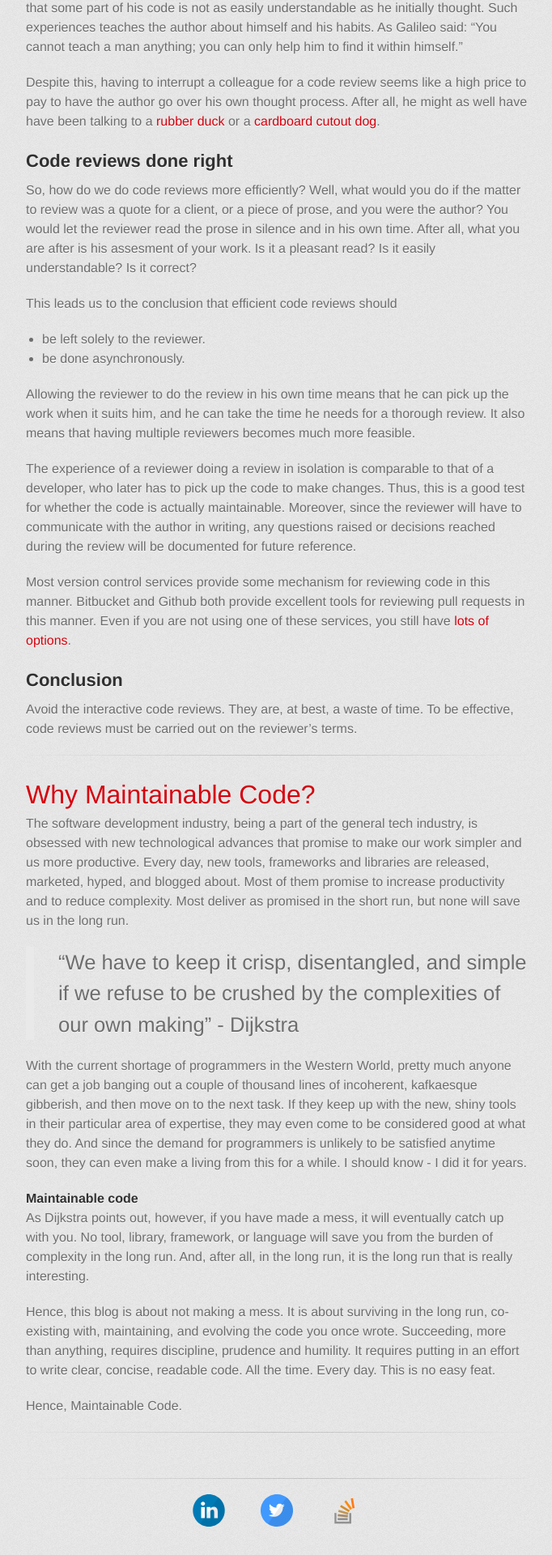
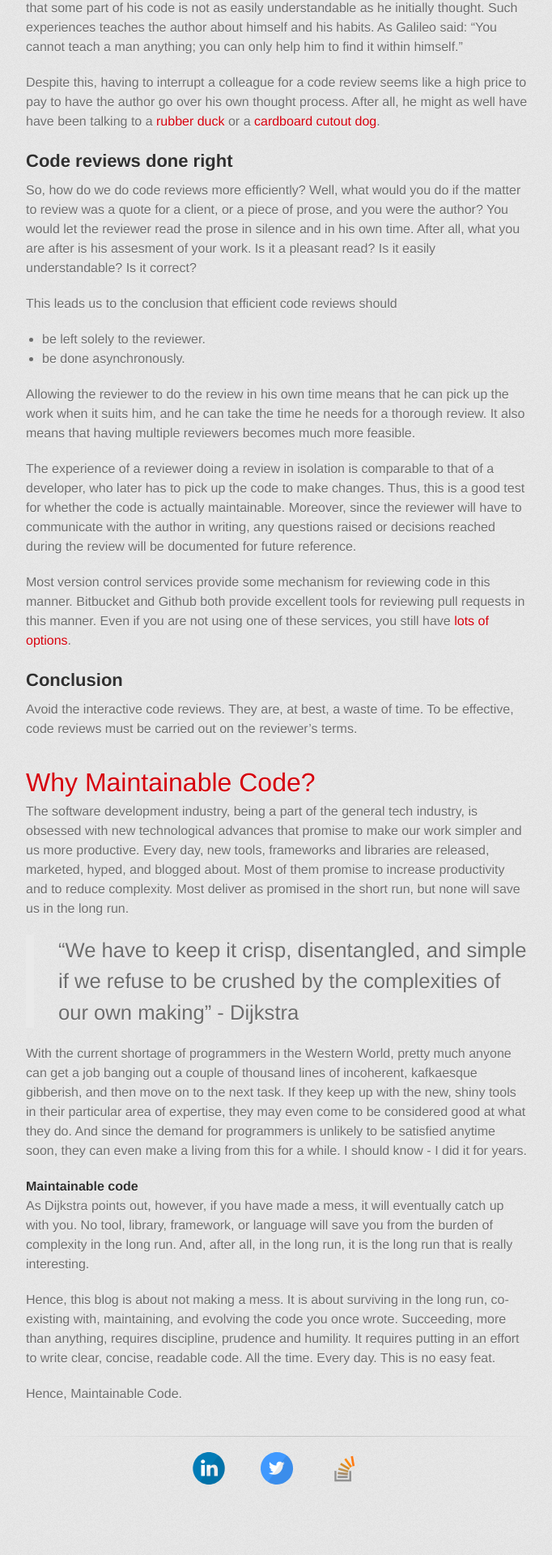
Before and after one commit to ibsenrune/ibsenrune.github.io, a Jekyll site: the page built from index.html, in a window 1280 px wide. Shown: the part 1276-3196 px from the top of the page at 81% size, without its empty margins (298-980 px from the left). Built offline with Jekyll 4.4.1, drawn with Linux system fonts in a browser that asks for light colours; some web fonts are replaced; Markdown is read by kramdown in place of the engine named in the settings; after the commit the page ends 3144 px from its top, so only the background shows below that.

Commit message:
Encapsulating posts in article element for better layout control and better semantic markup

```diff
--- a/index.html
+++ b/index.html
@@ -5,9 +5,10 @@ title: Maintainable Code
 
 
   {% for post in site.posts %}
+  <article>
     <h1>
       <a href="{{ post.url }}">{{ post.title }}</a>
     </h1>
     {{ post.content }}
-    <hr />
+  </article>
   {% endfor %}
--- a/stylesheet.scss
+++ b/stylesheet.scss
@@ -70,6 +70,10 @@ a {
 }
 a:hover {
   color: #c5000c;
+}
+
+article{
+  margin-bottom: 30px;
 }
 
 header {
```
